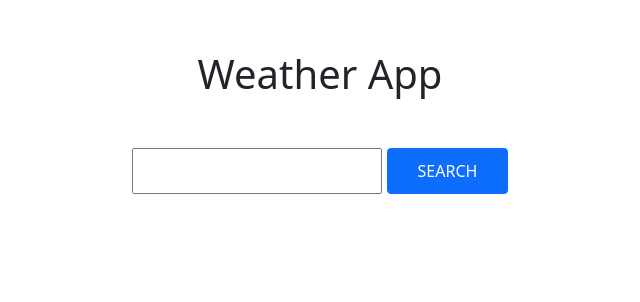
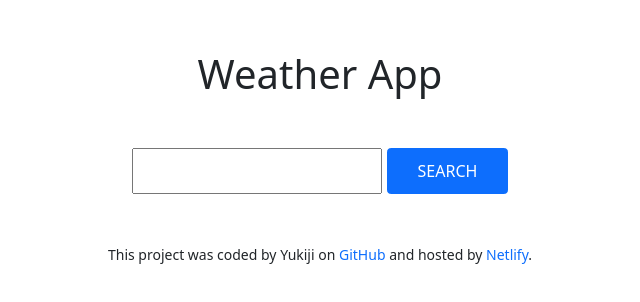
Before and after one commit to yukijina/react-weather-homework-wk5, a React (Create React App) app: page / in a window 1280 px wide. Shown: the top 302 px of the page, without its empty margins (320-960 px from the left). Built offline with nearby package versions, Linux system fonts and the light colour scheme.

Commit message:
added footer

```diff
--- a/src/App.js
+++ b/src/App.js
@@ -1,6 +1,7 @@
 import './App.css';
 import Search from './Search';
 import 'bootstrap/dist/css/bootstrap.min.css';
+import Footer from './Footer';
 
 function App() {
   return (
@@ -9,6 +10,7 @@ function App() {
         <h1 className='App-heading--1'>Weather App</h1>
       </header>
       <Search />
+      <Footer />
     </div>
   );
 }
--- /dev/null
+++ b/src/Footer.css
@@ -0,0 +1,20 @@
+.Footer {
+  text-align: center;
+  margin: 5rem auto;
+}
+
+.Footer p {
+  font-size: 1.4rem;
+}
+
+.Footer a,
+.Footer a:link,
+.Footer a:active,
+.Footer a:visited {
+  text-decoration: none;
+}
+
+.Footer a:hover {
+  color: #0051f4;
+  font-weight: 700;
+}
--- /dev/null
+++ b/src/Footer.js
@@ -0,0 +1,26 @@
+import React from 'react';
+import './Footer.css';
+
+export default function Footer() {
+  return (
+    <footer className='Footer'>
+      <p>
+        This project was coded by Yukiji on{' '}
+        <a
+          href='https://github.com/yukijina/react-weather-homework-wk5'
+          target='blank'
+        >
+          GitHub
+        </a>{' '}
+        and hosted by{' '}
+        <a
+          href='https://react-weather-homework-wk5.netlify.app/'
+          target='blank'
+        >
+          Netlify
+        </a>
+        .
+      </p>
+    </footer>
+  );
+}
```
